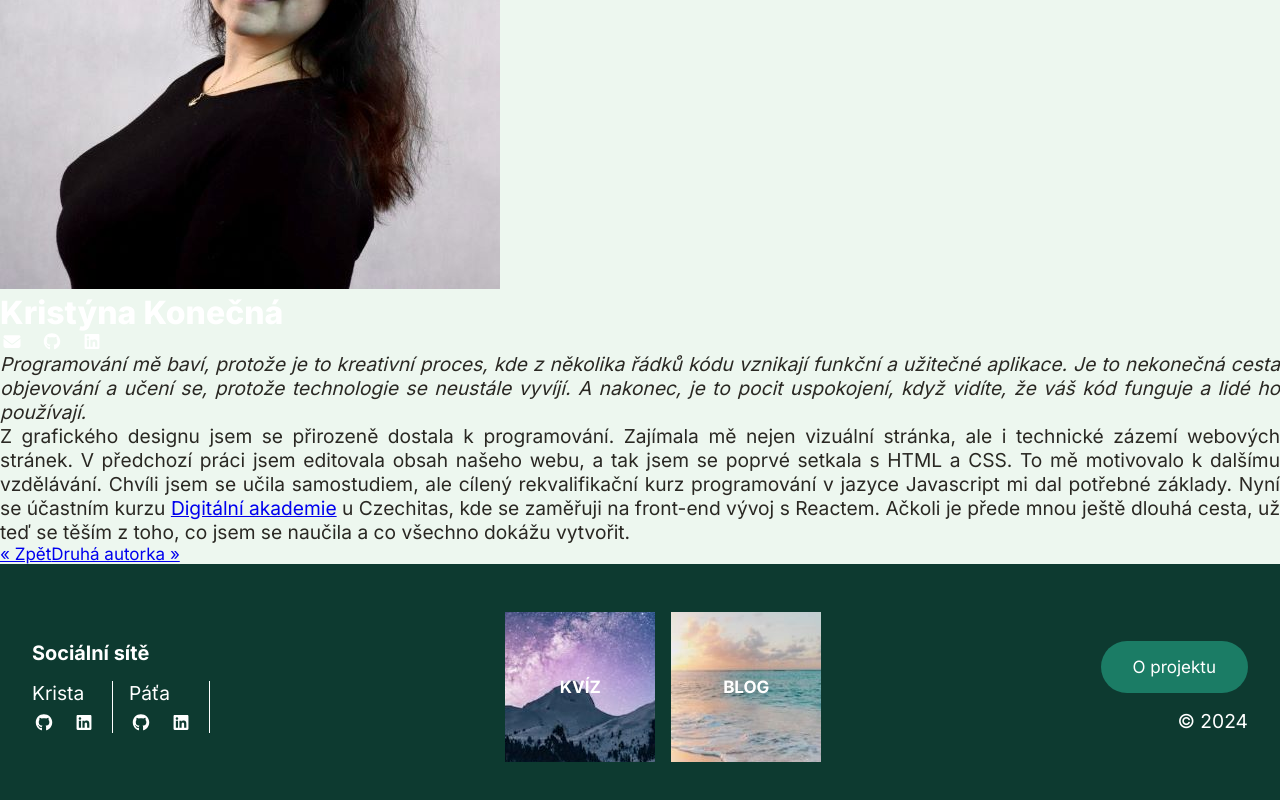
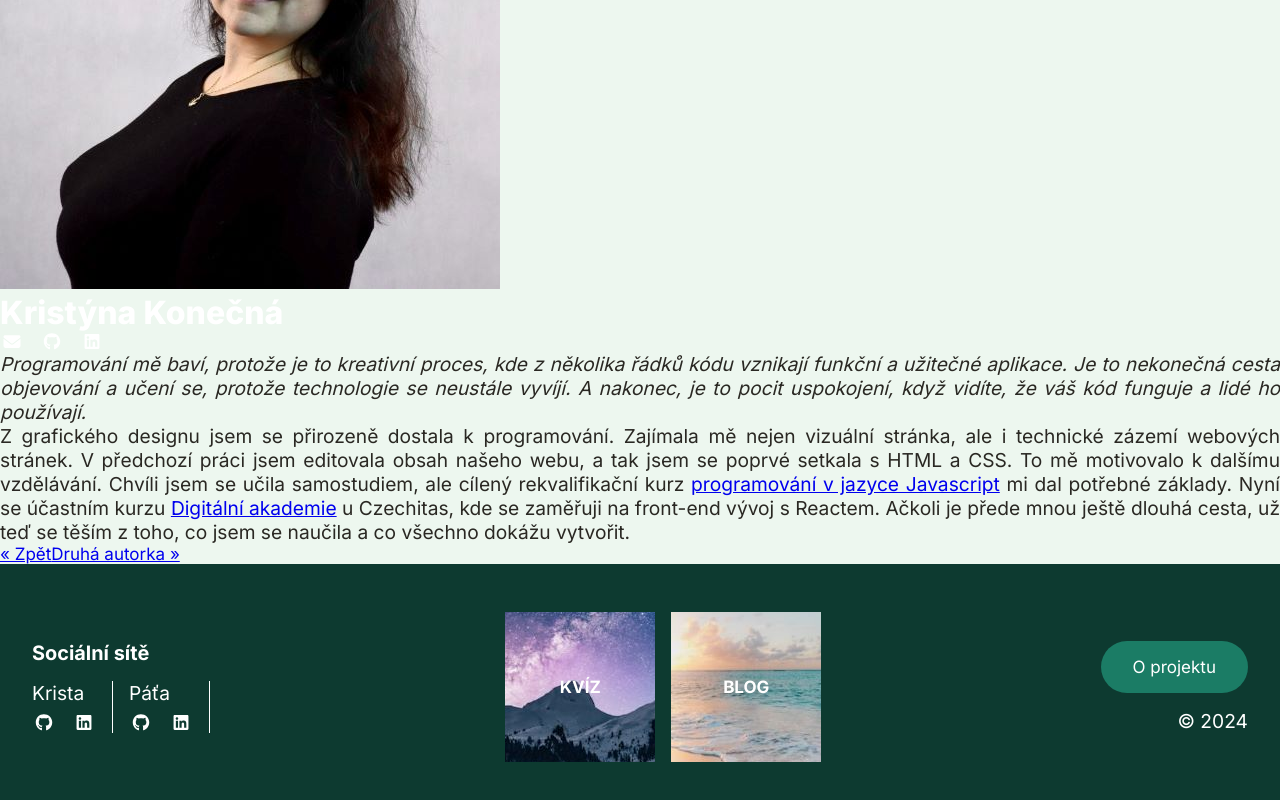
Before and after one commit to Kaykay-nova/balance-pal, a Next.js app: page /contact/kristyna in a window 1280 px wide. Shown: the part 563-1363 px from the top of the page. Built offline with nearby package versions, Linux system fonts and the light colour scheme.

Commit message:
Přidání target na linky u kontaktů o nás

```diff
--- a/src/app/contact/[name]/page.jsx
+++ b/src/app/contact/[name]/page.jsx
@@ -17,12 +17,22 @@ const contacts = {
         mě nejen vizuální stránka, ale i technické zázemí webových stránek. V
         předchozí práci jsem editovala obsah našeho webu, a tak jsem se poprvé
         setkala s HTML a CSS. To mě motivovalo k dalšímu vzdělávání. Chvíli jsem
-        se učila samostudiem, ale cílený rekvalifikační kurz programování v
-        jazyce Javascript mi dal potřebné základy. Nyní se účastním kurzu&nbsp;
+        se učila samostudiem, ale cílený rekvalifikační kurz&nbsp;
+        {
+          <Link
+            href="https://www.itnetwork.cz/prace-a-podnikani-v-it/rekvalifikacni-kurzy/rekvalifikacni-kurzy-javascript"
+            alt="IT network - JavaScript"
+            target='_blank'
+          >
+            programování v jazyce Javascript
+          </Link>
+        }
+        &nbsp;mi dal potřebné základy. Nyní se účastním kurzu&nbsp;
         {
           <Link
             href="https://www.czechitas.cz/kurzy/digitalni-akademie-web"
             alt="Digitální akademie: WEB"
+            target='_blank'
           >
             Digitální akademie
           </Link>
@@ -50,6 +60,7 @@ const contacts = {
           <Link
             href="https://www.czechitas.cz/kurzy/uvod-do-pythonu"
             alt="Úvod do Pythonu"
+            target='_blank'
           >
             Úvod do Pythonu
           </Link>
@@ -59,6 +70,7 @@ const contacts = {
           <Link
             href="https://www.czechitas.cz/kurzy/test-it-testovani-v-praxi"
             alt="Test it - testování v praxi"
+            target='_blank'
           >
             Test it - testování v praxi
           </Link>
@@ -69,6 +81,7 @@ const contacts = {
           <Link
             href="https://www.czechitas.cz/kurzy/javascript-1-zaklady"
             alt="JavaScript 1 - Základy"
+            target='_blank'
           >
             JavaScript 1
           </Link>
@@ -78,6 +91,7 @@ const contacts = {
           <Link
             href="https://www.czechitas.cz/kurzy/digitalni-akademie-web"
             alt="Digitální akademie: WEB"
+            target='_blank'
           >
             Digitální Akademie: WEB
           </Link>
```
